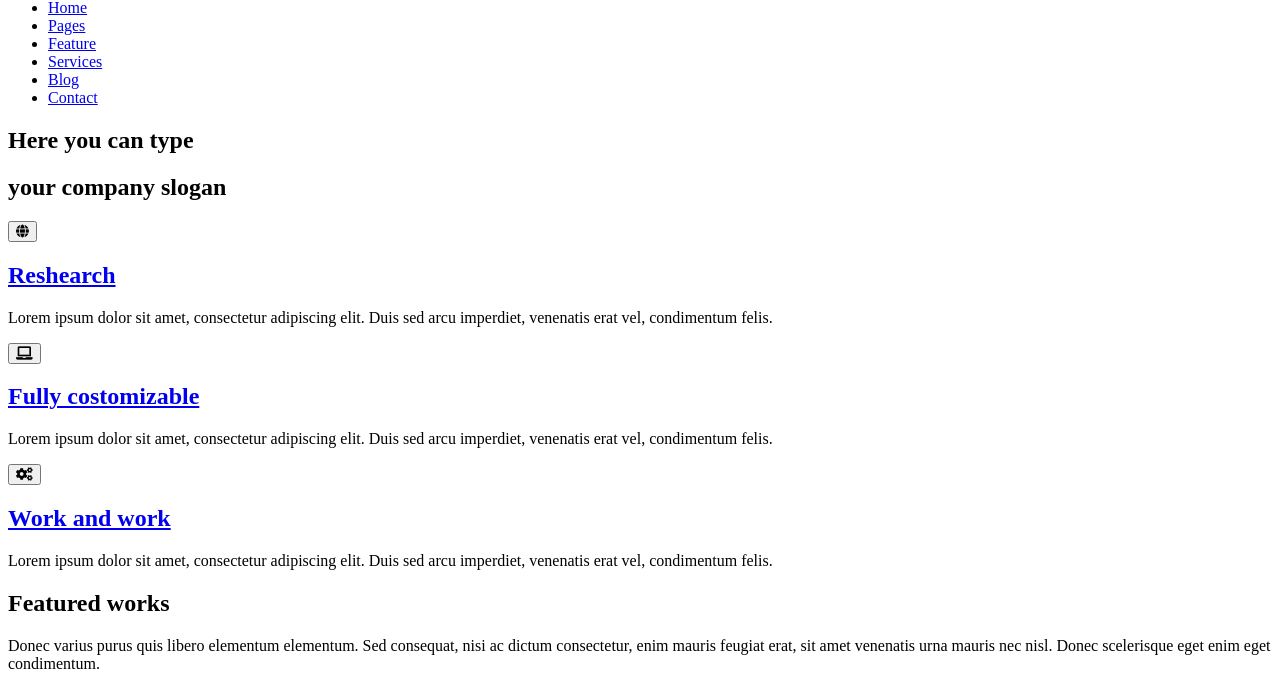
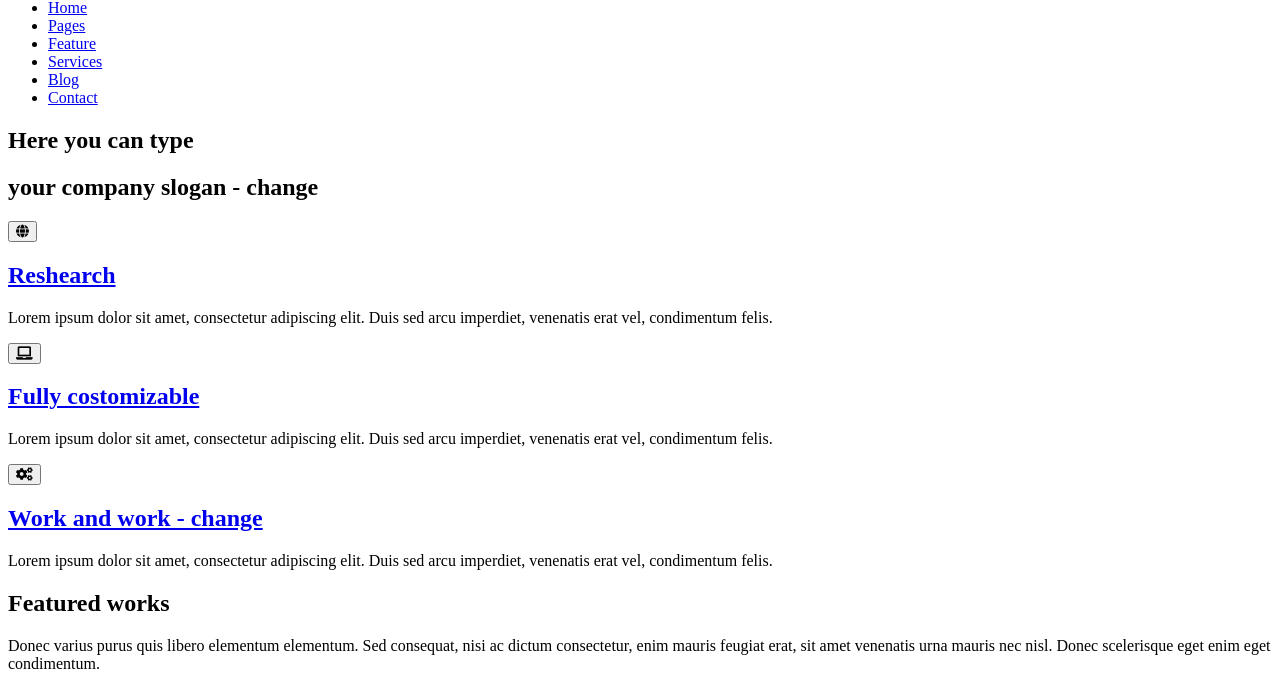
Before and after one commit to mskwarczek/nauka-gita, a plain HTML site: page index.html in a window 1280 px wide. Shown: the part 59-745 px from the top of the page. Drawn offline with nearby package versions, Linux system fonts and the light colour scheme; files that its build step writes are made by us from their sources.

Commit message:
Change content h1 and h2

```diff
--- a/index.html
+++ b/index.html
@@ -27,7 +27,7 @@
 		<section class="hero">
 			<div class="slogan">
 				<h1>Here you can type</h1>
-				<h1>your company slogan</h1>
+				<h1>your company slogan - change</h1>
 			</div>
 			<div class="carousel">
 				<a href="#"><div class="switch"></div></a>
@@ -55,7 +55,7 @@
 				<div class="col-4 col-s-12">
 					<a href="#">
 						<button><i class="fas fa-cogs"></i></button>
-						<h2>Work and work</h2>
+						<h2>Work and work - change</h2>
 					</a>
 						<p>Lorem ipsum dolor sit amet, consectetur adipiscing elit. Duis sed arcu imperdiet, venenatis erat vel, condimentum felis.</p>
 				</div>
```
